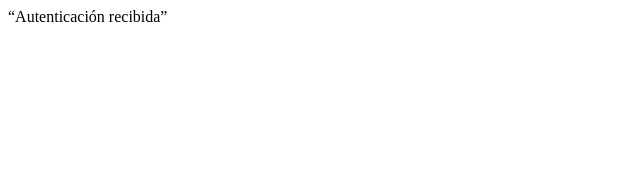
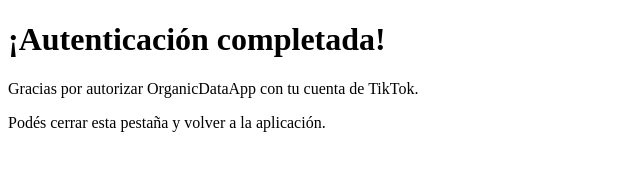
Before and after one commit to mandatas/tos-organicdata, a plain HTML site: page callback.html in a window 1280 px wide. Shown: the whole page, without its empty margins (0-640 px from the left). Drawn offline with Linux system fonts and the light colour scheme.

Commit message:
Update callback.html

```diff
--- a/callback.html
+++ b/callback.html
@@ -1 +1,22 @@
- “Autenticación recibida”
+<!DOCTYPE html>
+<html lang="es">
+<head>
+  <meta charset="UTF-8">
+  <title>Redirección completada</title>
+</head>
+<body>
+  <h1>¡Autenticación completada!</h1>
+  <p>Gracias por autorizar OrganicDataApp con tu cuenta de TikTok.</p>
+  <p>Podés cerrar esta pestaña y volver a la aplicación.</p>
+
+  <!-- Si estás manejando el "code" desde el frontend, podés leerlo así -->
+  <script>
+    const params = new URLSearchParams(window.location.search);
+    const code = params.get('code');
+    const state = params.get('state');
+
+    console.log("Código recibido de TikTok:", code);
+    // Aquí podrías redirigir, almacenarlo temporalmente, o enviarlo a tu backend
+  </script>
+</body>
+</html>
```
